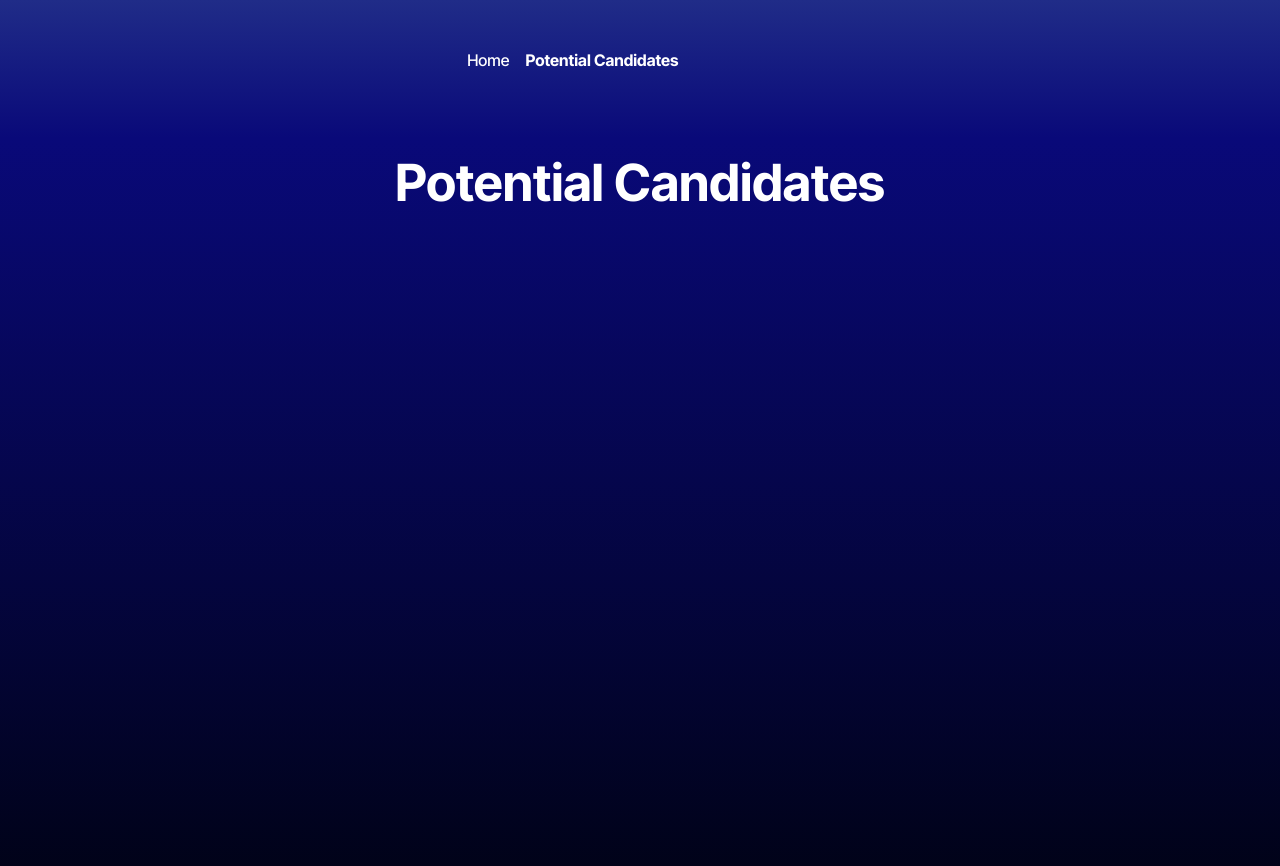
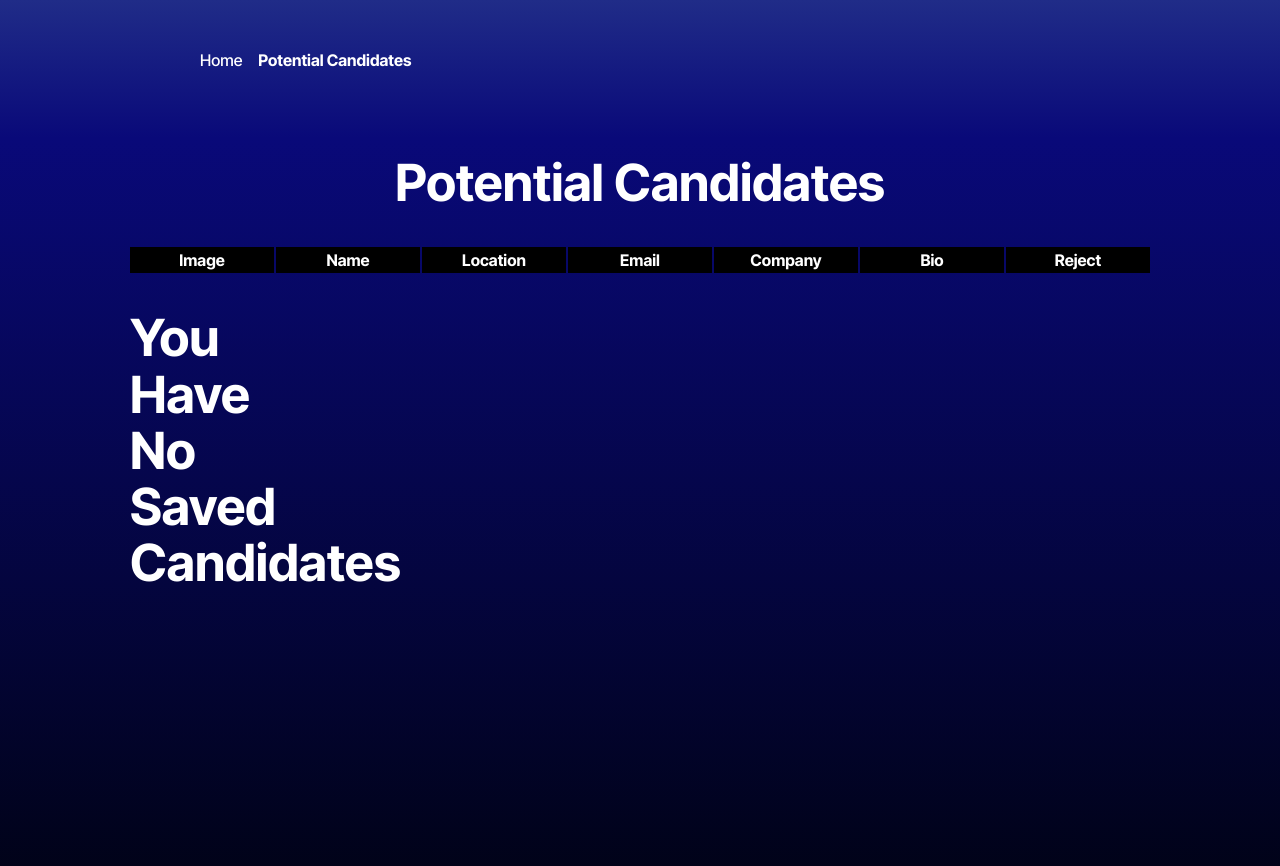
Before and after one commit to Runnerrupert/Candidate-Search, a React (Vite) app: page /SavedCandidates in a window 1280 px wide. Shown: the top 866 px of the page. Built offline with nearby package versions, Linux system fonts and the light colour scheme.

Commit message:
Add Saved Candidate functionality, local storage is now used properly

```diff
--- a/src/index.css
+++ b/src/index.css
@@ -90,6 +90,10 @@ tr {
   color: white;
 }
 
+td {
+  word-wrap: break-word;
+}
+
 tbody tr:nth-child(odd) {
   background-color: #333333;
 }
@@ -154,3 +158,8 @@ tbody tr:nth-child(odd) {
   padding: 0.6em 1em;
   font-size: 2em;
 }
+
+.center-btn {
+  background-color: none;
+  justify-content: center;
+}
--- a/src/pages/CandidateSearch.tsx
+++ b/src/pages/CandidateSearch.tsx
@@ -19,7 +19,7 @@ const CandidateSearch = () => {
 
   const addToCandidateStorage = () => {
     let parsedCandidates = [];
-    const storedCandidates = localStorage.getItem("myCandidates");
+    const storedCandidates = localStorage.getItem("myCandidate");
     if (typeof storedCandidates === "string") {
       parsedCandidates = JSON.parse(storedCandidates);
     }
--- a/src/pages/SavedCandidates.tsx
+++ b/src/pages/SavedCandidates.tsx
@@ -1,9 +1,91 @@
+import { useEffect, useState } from 'react';
+import Candidate from '../interfaces/Candidate.interface';
+
+
 const SavedCandidates = () => {
+
+  const [candidateList, setCandidateList] = useState<Candidate[]>([]);
+
+
+  const createTable = () => {
+    if (candidateList === null) {
+      return (
+        <h1>You Have No Saved Candidates</h1>
+      )
+    } else {
+      const populatedTable = candidateList.map((currentCandidate, index) =>
+        <tr key={index}>
+          <td><img src={currentCandidate.avatar_url}></img></td>
+          <td>{`${currentCandidate.name} (${currentCandidate.login}`}</td>
+          <td>{currentCandidate.location}</td>
+          <td>
+            <a>{currentCandidate.email}</a>
+          </td>
+          <td>{currentCandidate.company}</td>
+          <td>{currentCandidate.bio}</td>
+          <td className="btn">
+            <button className="minus-btn">-</button>
+          </td>
+        </tr>
+        )
+        return(populatedTable);
+    }
+  }
+
+  const removeCandidate = (
+    e: React.MouseEvent<SVGSVGElement, MouseEvent>,
+    currentlyOnCandidateList: boolean | null | undefined,
+    name: string | null
+  ) => {
+    e.preventDefault();
+    if (currentlyOnCandidateList) {
+      console.log(name);
+      let parsedCandidates: Candidate[] = [];
+
+
+      const storedCandidates = localStorage.getItem('myCandidates');
+      if (typeof storedCandidates === 'string') {
+        parsedCandidates = JSON.parse(storedCandidates);
+      }
+      parsedCandidates = parsedCandidates.filter(
+        (candidate) => candidate.name !== name
+      );
+      localStorage.setItem('myCandidates', JSON.stringify(parsedCandidates));
+    }
+  }
+
+  useEffect(() => {
+    const parsedCandidates = JSON.parse(
+      localStorage.getItem('myCandidate') as string
+    );
+    setCandidateList(parsedCandidates);
+    if (parsedCandidates === null) {
+      console.log("You have no saved candidates");
+    }
+  }, [])
+
   return (
     <>
       <h1>Potential Candidates</h1>
+      <table className="table">
+        <thead>
+          <tr>
+            <th>Image</th>
+            <th>Name</th>
+            <th>Location</th>
+            <th>Email</th>
+            <th>Company</th>
+            <th>Bio</th>
+            <th>Reject</th>
+          </tr>
+        </thead>
+        <tbody id="table-body" >
+          {createTable()}
+        </tbody>
+      </table>
     </>
   );
 };
 
+
 export default SavedCandidates;
--- a/vite.config.ts
+++ b/vite.config.ts
@@ -5,4 +5,8 @@ import react from '@vitejs/plugin-react';
 export default defineConfig({
   envDir: './environment',
   plugins: [react()],
+  server: {
+    port: 10000,
+    open: true
+  }
 });
```
